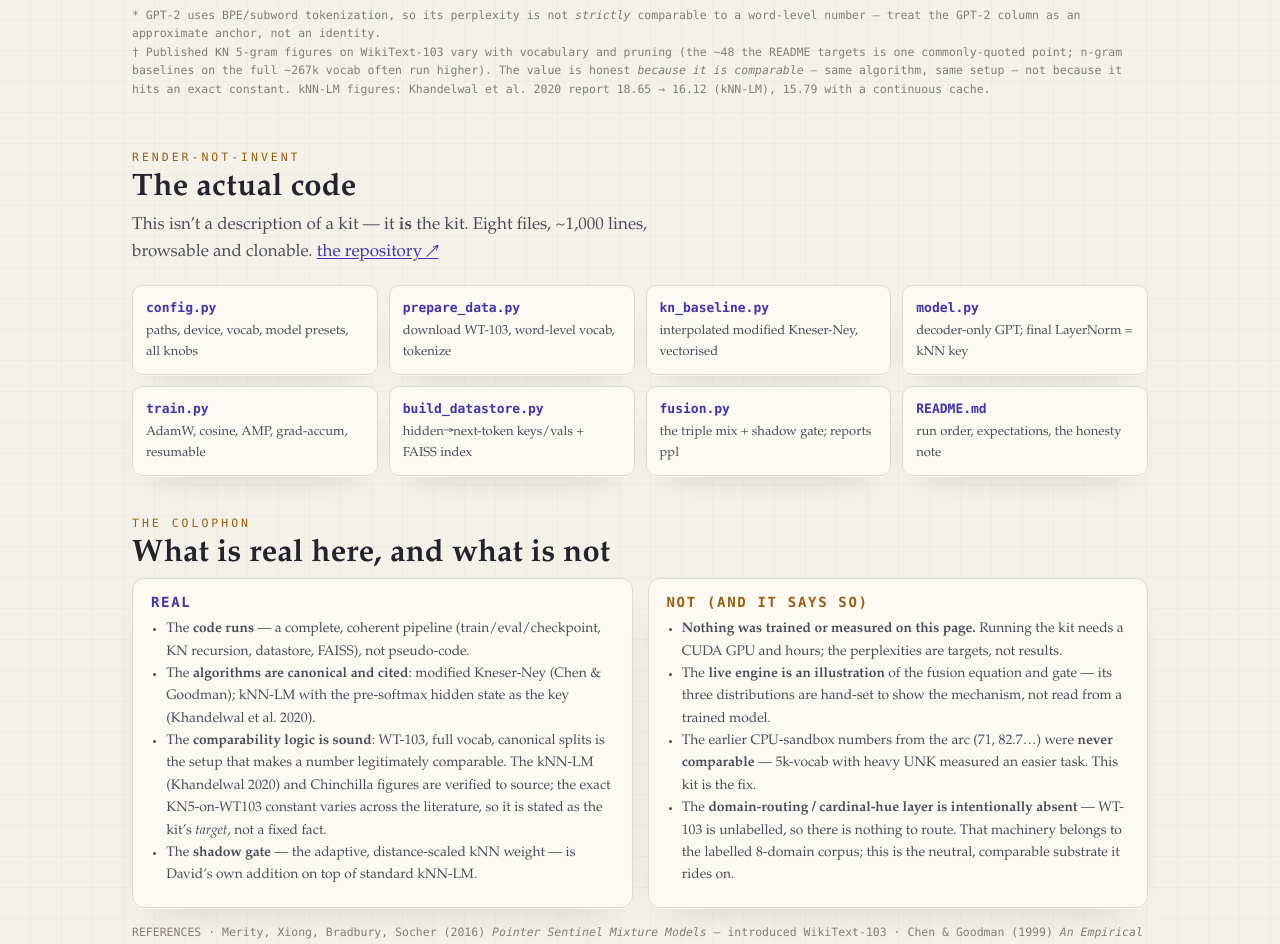
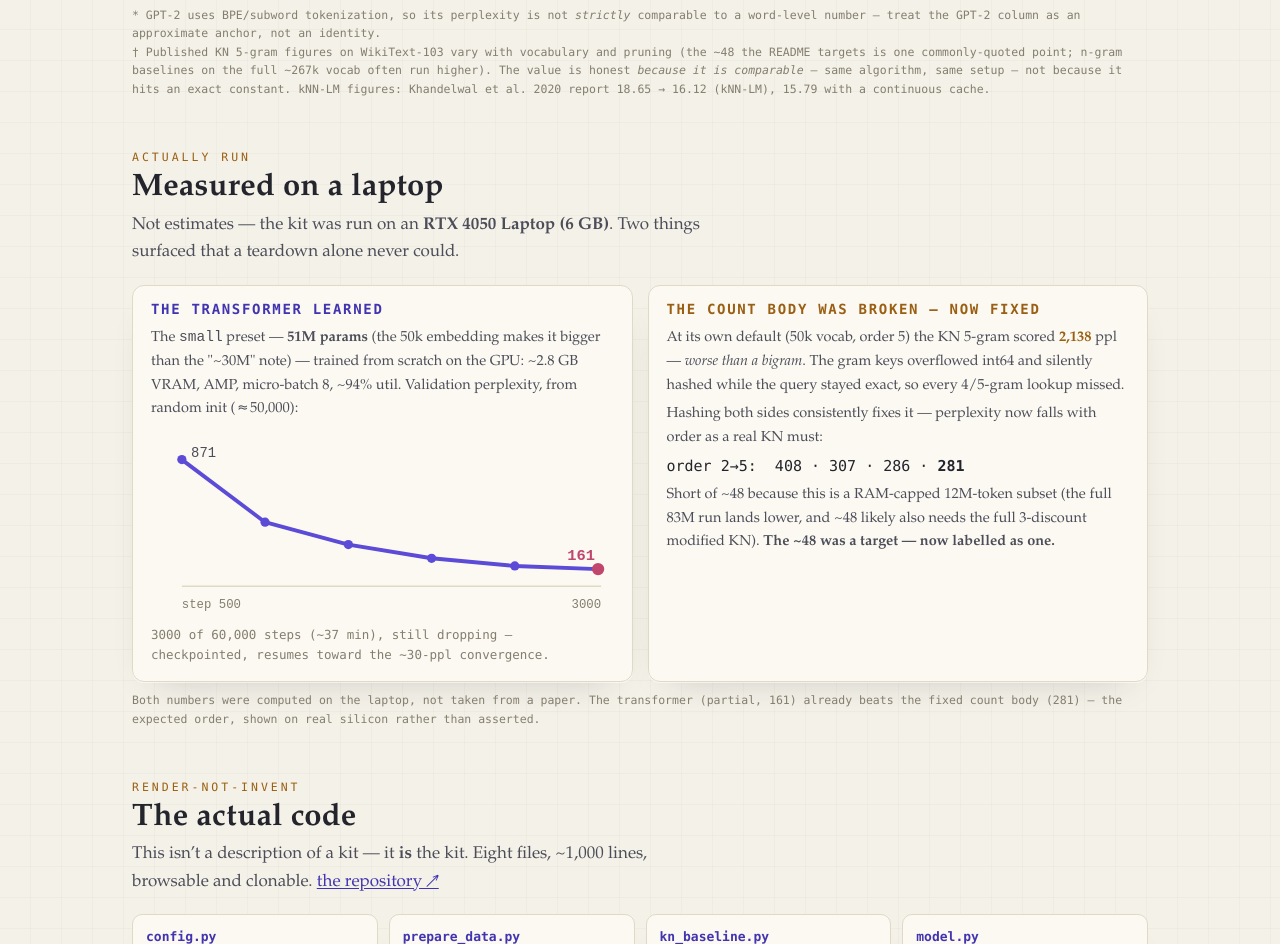
Before and after one commit to DavidWise01/transformer-fusion-kit, a plain HTML site: page index.html in a window 1280 px wide. Shown: the part 3030-3974 px from the top of the page. Drawn offline with Linux system fonts and the light colour scheme.

Commit message:
teardown: add 'Measured on a laptop' section — the real desktop run
Folds in what actually happened running the kit on an RTX 4050: the transformer's
learning curve (871->161 val ppl over 3000 steps) and the KN bug found+fixed
(2138 -> monotonic 408/307/286/281). render-not-invent — the page now shows measured
numbers, not just field-reference targets.

Co-Authored-By: Claude Fable 5 <noreply@anthropic.com>

```diff
--- a/index.html
+++ b/index.html
@@ -230,6 +230,38 @@ footer{padding:26px 0 60px;text-align:center;font-family:var(--mono);font-size:1
   <p class="tblcap">* GPT-2 uses BPE/subword tokenization, so its perplexity is not <i>strictly</i> comparable to a word-level number — treat the GPT-2 column as an approximate anchor, not an identity.<br>† Published KN 5-gram figures on WikiText-103 vary with vocabulary and pruning (the ~48 the README targets is one commonly-quoted point; n-gram baselines on the full ~267k vocab often run higher). The value is honest <i>because it is comparable</i> — same algorithm, same setup — not because it hits an exact constant. kNN-LM figures: Khandelwal et al. 2020 report 18.65 → 16.12 (kNN-LM), 15.79 with a continuous cache.</p>
 </section>
 
+<!-- MEASURED -->
+<section id="measured">
+  <div class="eyebrow">Actually run</div>
+  <h2 class="sec">Measured on a laptop</h2>
+  <p class="sub">Not estimates — the kit was run on an <b>RTX 4050 Laptop (6 GB)</b>. Two things surfaced that a teardown alone never could.</p>
+  <div class="two">
+    <div class="card">
+      <h3>The transformer learned</h3>
+      <p>The <code>small</code> preset — <b>51M params</b> (the 50k embedding makes it bigger than the "~30M" note) — trained from scratch on the GPU: ~2.8 GB VRAM, AMP, micro-batch 8, ~94% util. Validation perplexity, from random init (≈50,000):</p>
+      <svg viewBox="0 0 300 120" style="width:100%;height:auto;margin:6px 0" font-family="ui-monospace,monospace">
+        <line x1="20" y1="100" x2="292" y2="100" stroke="#e0d9c6" stroke-width="1"/>
+        <polyline fill="none" stroke="#5b4bd6" stroke-width="2.5" stroke-linejoin="round"
+          points="20,17.9 74,58.5 128,73 182,81.9 236,86.9 290,88.9"/>
+        <circle cx="20" cy="17.9" r="3" fill="#5b4bd6"/><circle cx="74" cy="58.5" r="3" fill="#5b4bd6"/><circle cx="128" cy="73" r="3" fill="#5b4bd6"/><circle cx="182" cy="81.9" r="3" fill="#5b4bd6"/><circle cx="236" cy="86.9" r="3" fill="#5b4bd6"/><circle cx="290" cy="88.9" r="4" fill="#c0466e"/>
+        <text x="26" y="16" font-size="9" fill="#4c4d58">871</text>
+        <text x="288" y="83" font-size="10" fill="#c0466e" text-anchor="end" font-weight="700">161</text>
+        <text x="20" y="114" font-size="8" fill="#847e6f">step 500</text>
+        <text x="292" y="114" font-size="8" fill="#847e6f" text-anchor="end">3000</text>
+      </svg>
+      <p style="font-size:12.5px;color:var(--dim);font-family:var(--mono);margin:2px 0 0">3000 of 60,000 steps (~37 min), still dropping — checkpointed, resumes toward the ~30-ppl convergence.</p>
+    </div>
+    <div class="card warn">
+      <h3>The count body was broken — now fixed</h3>
+      <p>At its own default (50k vocab, order 5) the KN 5-gram scored <b style="color:var(--amber2)">2,138</b> ppl — <i>worse than a bigram</i>. The gram keys overflowed int64 and silently hashed while the query stayed exact, so every 4/5-gram lookup missed.</p>
+      <p>Hashing both sides consistently fixes it — perplexity now falls with order as a real KN must:</p>
+      <p style="font-family:var(--mono);font-size:15px;color:var(--ink);margin:4px 0">order 2→5:&nbsp; 408 · 307 · 286 · <b>281</b></p>
+      <p>Short of ~48 because this is a RAM-capped 12M-token subset (the full 83M run lands lower, and ~48 likely also needs the full 3-discount modified KN). <b>The ~48 was a target — now labelled as one.</b></p>
+    </div>
+  </div>
+  <p class="tblcap">Both numbers were computed on the laptop, not taken from a paper. The transformer (partial, 161) already beats the fixed count body (281) — the expected order, shown on real silicon rather than asserted.</p>
+</section>
+
 <!-- CODE -->
 <section id="code">
   <div class="eyebrow">Render-not-invent</div>
```
